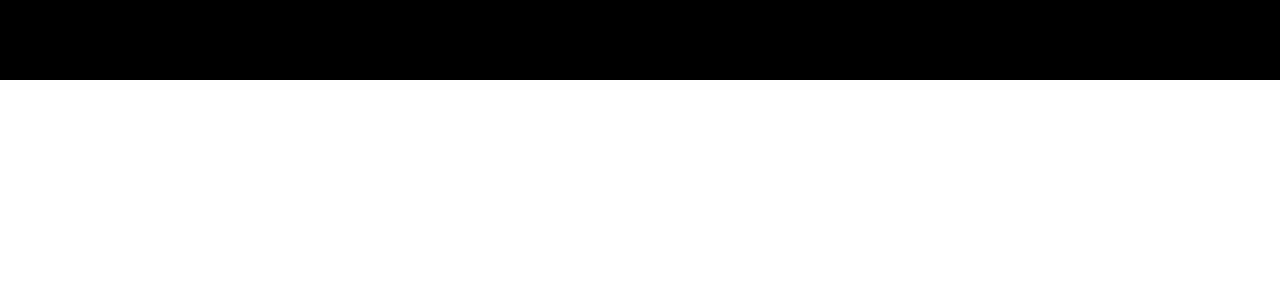
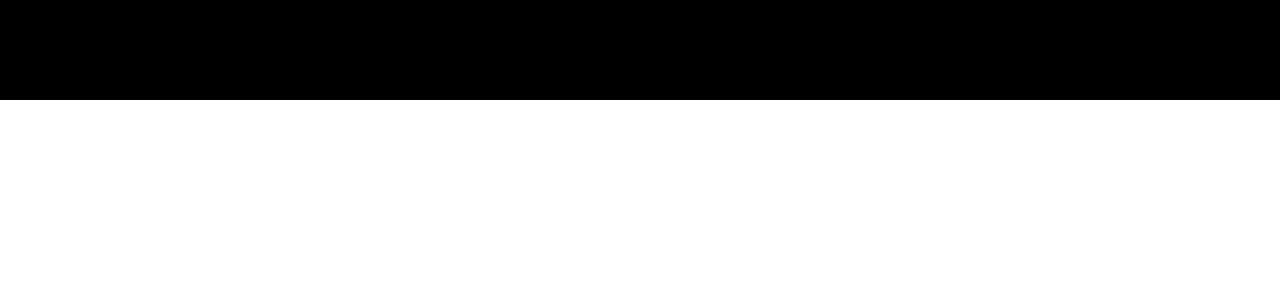
Before and after one commit to frannkenstein/me, a React (Create React App) app: page / in a window 1280 px wide. Shown: the top 300 px of the page. Built offline with nearby package versions, Linux system fonts and the light colour scheme.

Commit message:
Update App.js

```diff
--- a/src/App.js
+++ b/src/App.js
@@ -9,6 +9,7 @@ function App() {
       <div>One two</div>
       <div>two</div>
       <div>Aa</div>
+    <div>345</div>
     </div>
   );
 }
```
